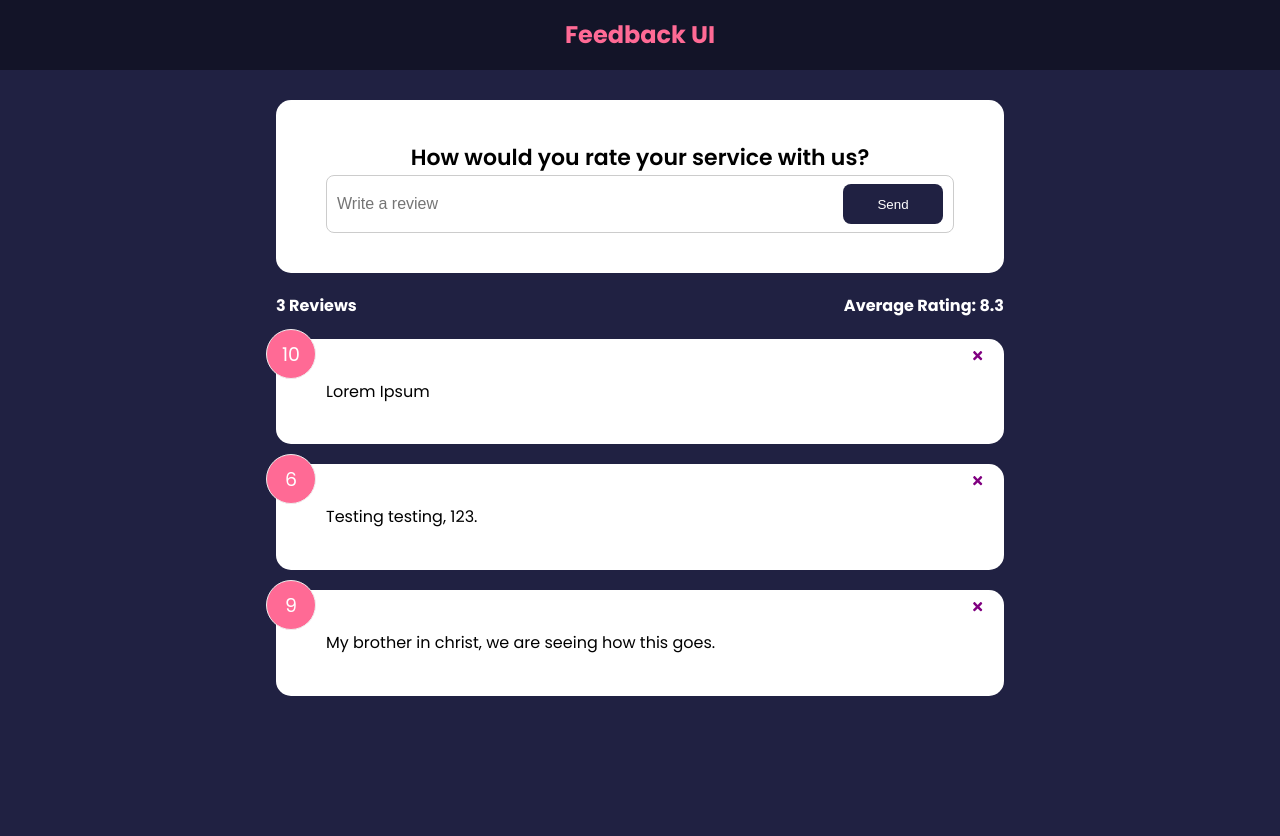
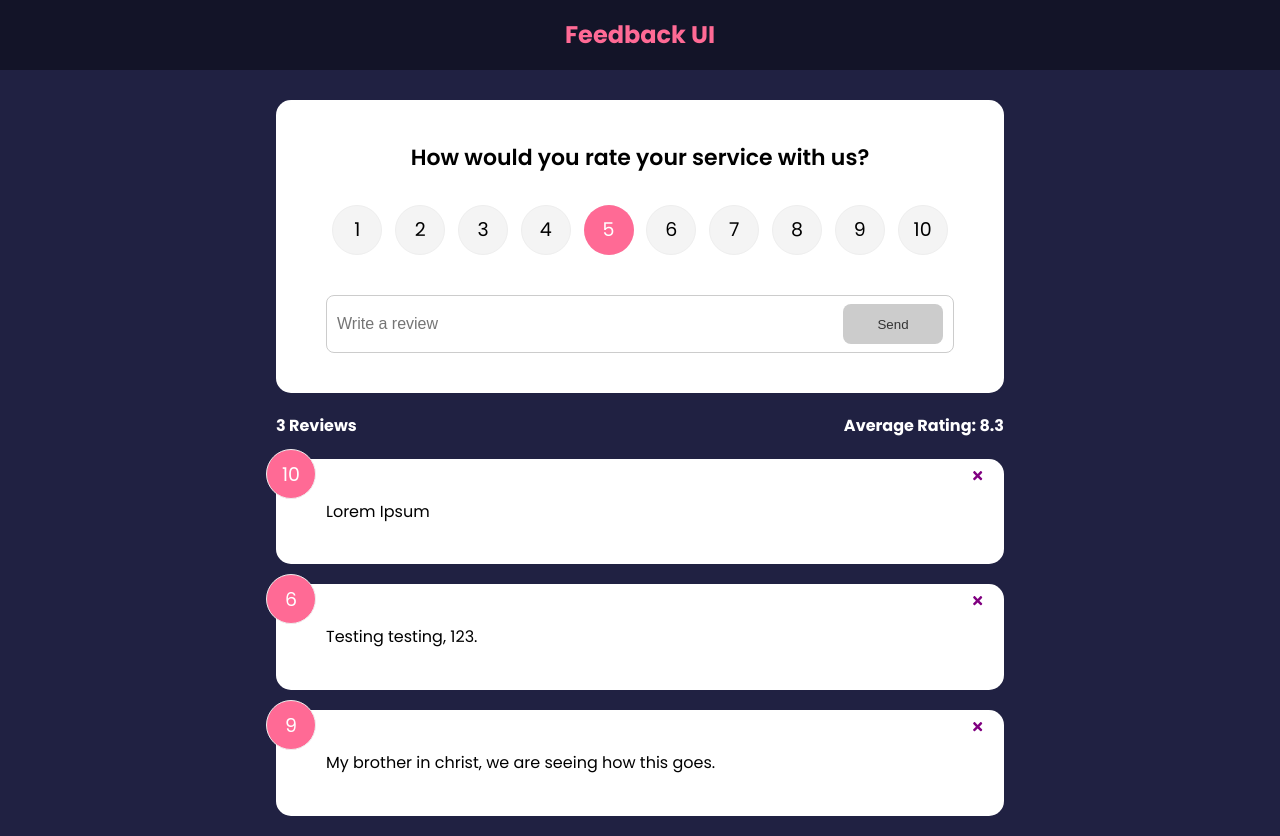
Before and after one commit to matt-scott0/feedback-project, a React (Create React App) app: page / in a window 1280 px wide. Before the commit the page ends 800 px from the top, so only its background shows below. Built offline with nearby package versions, Linux system fonts and the light colour scheme.

Commit message:
Functioning addition to state to add in a review.

```diff
--- a/package.json
+++ b/package.json
@@ -10,6 +10,7 @@
     "react-dom": "^18.0.0",
     "react-icons": "^4.3.1",
     "react-scripts": "5.0.0",
+    "uuid": "^8.3.2",
     "web-vitals": "^2.1.4"
   },
   "scripts": {
--- a/src/App.js
+++ b/src/App.js
@@ -4,6 +4,7 @@
 import FeedbackData from './data/FeedbackData'
 import FeedbackStats from './components/FeedbackStats'
 import FeedbackForm from './components/FeedbackForm'
+import { v4 as uuidv4 } from 'uuid'
 
 
 function App() {
@@ -15,11 +16,16 @@
         }
     }
 
+    const addFeedback = (newFeedback) => {
+        newFeedback.id = uuidv4();
+        setFeedback([newFeedback, ...feedback]);
+    }
+
     return (
         <>
             <Header />
             <div className="container">
-                <FeedbackForm />
+                <FeedbackForm handleAdd={addFeedback} />
                 <FeedbackStats feedback={feedback}/>
                 <FeedbackList feedback={feedback} handleDelete={deleteFeedback}/>
             </div>
--- a/src/components/FeedbackForm.jsx
+++ b/src/components/FeedbackForm.jsx
@@ -1,26 +1,55 @@
 import Card from './shared/Card'
 import Button from './shared/Button'
+import RatingSelect from './RatingSelect'
 import { useState } from 'react'
 
 
-function FeedbackForm() {
-    const [text, setText] = useState('')
+function FeedbackForm({ handleAdd }) {
+    const [text, setText] = useState('');
+    const [btnDisabled, setBtnDisabled] = useState(true);
+    const [message, setMessage] = useState('');
+    const [rating, setRating] = useState(10);
 
 
     const handleTextChange = (e) => {
+        if(text === '') {
+            setBtnDisabled(true);
+            setMessage(null);
+        } else if(text !== '' && text.trim().length <= 10) {
+            setBtnDisabled(true);
+            setMessage('Text must be atleast 10 characters.')
+        } else {
+            setMessage(null);
+            setBtnDisabled(false);
+        }
+
         setText(e.target.value);
+    }
+
+    const handleSubmit = (e) => {
+        e.preventDefault();
+        if(text.trim().length > 10) {
+            const newFeedback = {
+                text,
+                rating
+            }
+
+            handleAdd(newFeedback);
+            setText('');
+        }
     }
 
     return (
         <Card>
-            <form>
+            <form onSubmit={handleSubmit}>
                 <h2>How would you rate your service with us?</h2>
                 {/* @todo - rating select component */}
-
+                <RatingSelect select={(rating) => setRating(rating)}/>
                 <div className="input-group">
                     <input onChange={handleTextChange} type="text" placeholder="Write a review" value={text} />
-                    <Button type="submit">Send</Button>
+                    <Button type="submit" isDisabled={btnDisabled}>Send</Button>
                 </div>
+                {message && <div className="message">{message}</div>}
             </form>
         </Card>
     )
--- /dev/null
+++ b/src/components/RatingSelect.jsx
@@ -0,0 +1,32 @@
+import { useState } from 'react'
+
+
+function RatingSelect({select}) {
+    const [selected, setSelected] = useState(5);
+
+    const handleChange = (e) => {
+        setSelected(+e.currentTarget.value); // the plus changes it to a number, not a string.
+        select(+e.currentTarget.value);
+    }
+
+    return (
+    <ul className='rating'>
+         {Array.from({ length: 10 }, (_, i) => (
+        <li key={`rating-${i + 1}`}>
+          <input
+            type='radio'
+            id={`num${i + 1}`}
+            name='rating'
+            value={i + 1}
+            onChange={handleChange}
+            checked={selected === i + 1}
+          />
+          <label htmlFor={`num${i + 1}`}>{i + 1}</label>
+        </li>
+      ))}
+    </ul>
+  )
+
+}
+
+export default RatingSelect;
```
Also changed, not shown: 1 other file (tests, documents, lock files or other folders).
